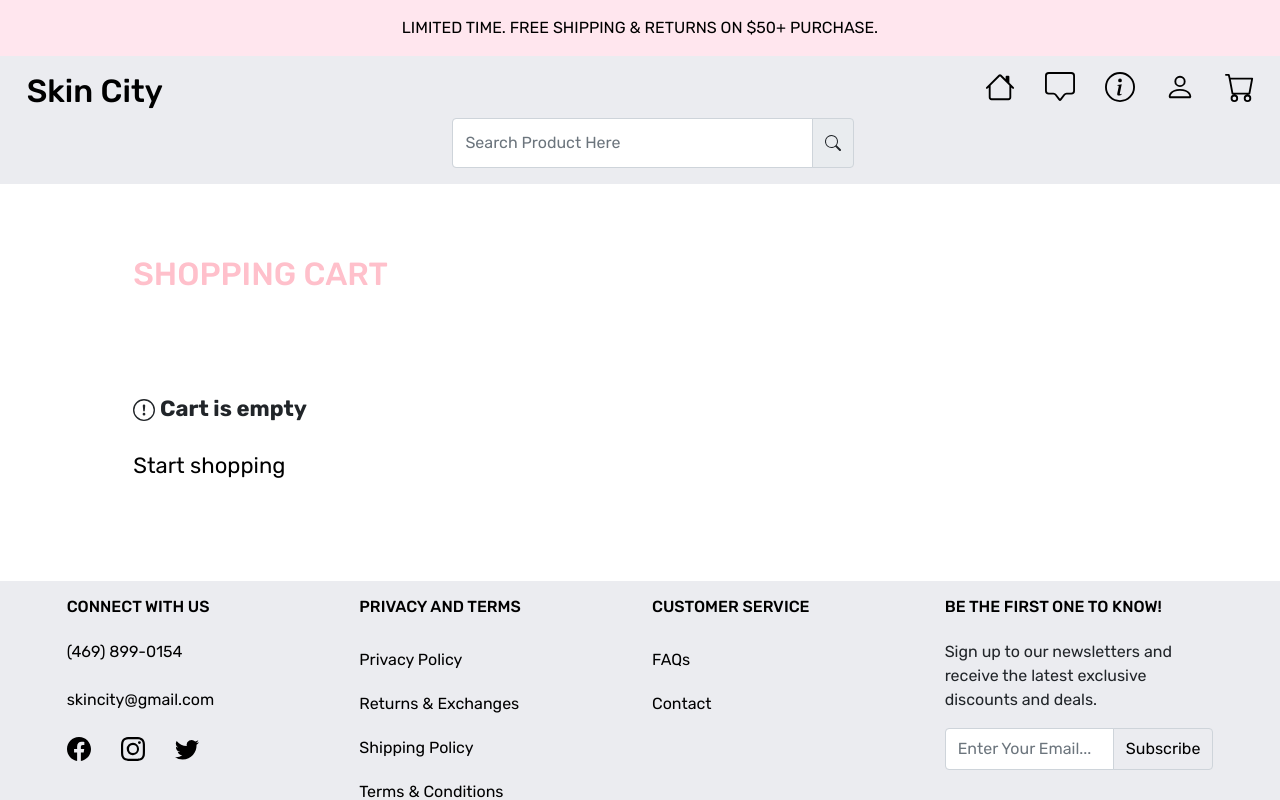
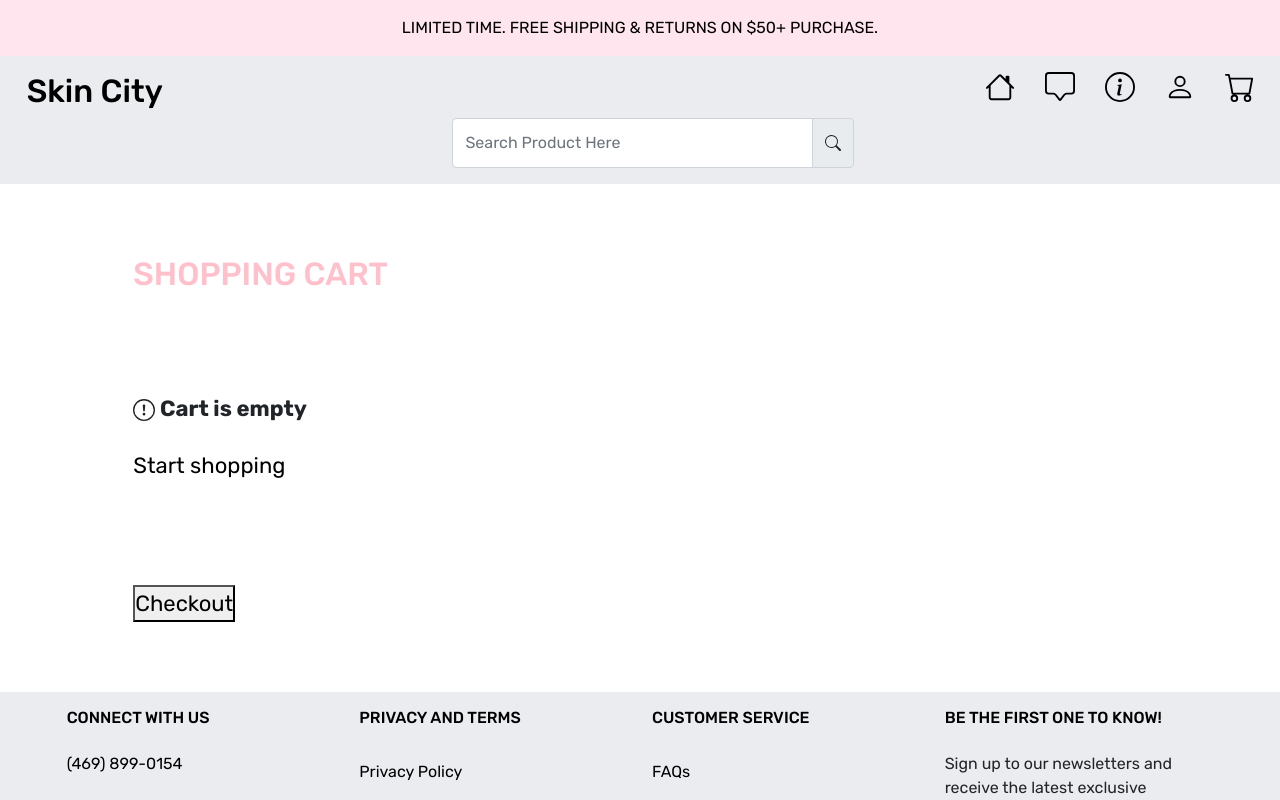
Before and after one commit to KulthumLakha/SkinCity-Project, a React (Create React App) app in the folder frontend/: page /cart in a window 1280 px wide. Shown: the top 800 px of the page. Built offline with nearby package versions, Linux system fonts and the light colour scheme.

Commit message:
Update Cart.js

```diff
--- a/frontend/src/pages/Cart.js
+++ b/frontend/src/pages/Cart.js
@@ -46,6 +46,9 @@ function Cart(props) {
                 </div>
             )}
         </section>
+        <section className="contact-wrapper-1 py-1">
+            <button className="checkout-button"> Checkout </button>
+        </section>
     </div>
   );
 }
```
